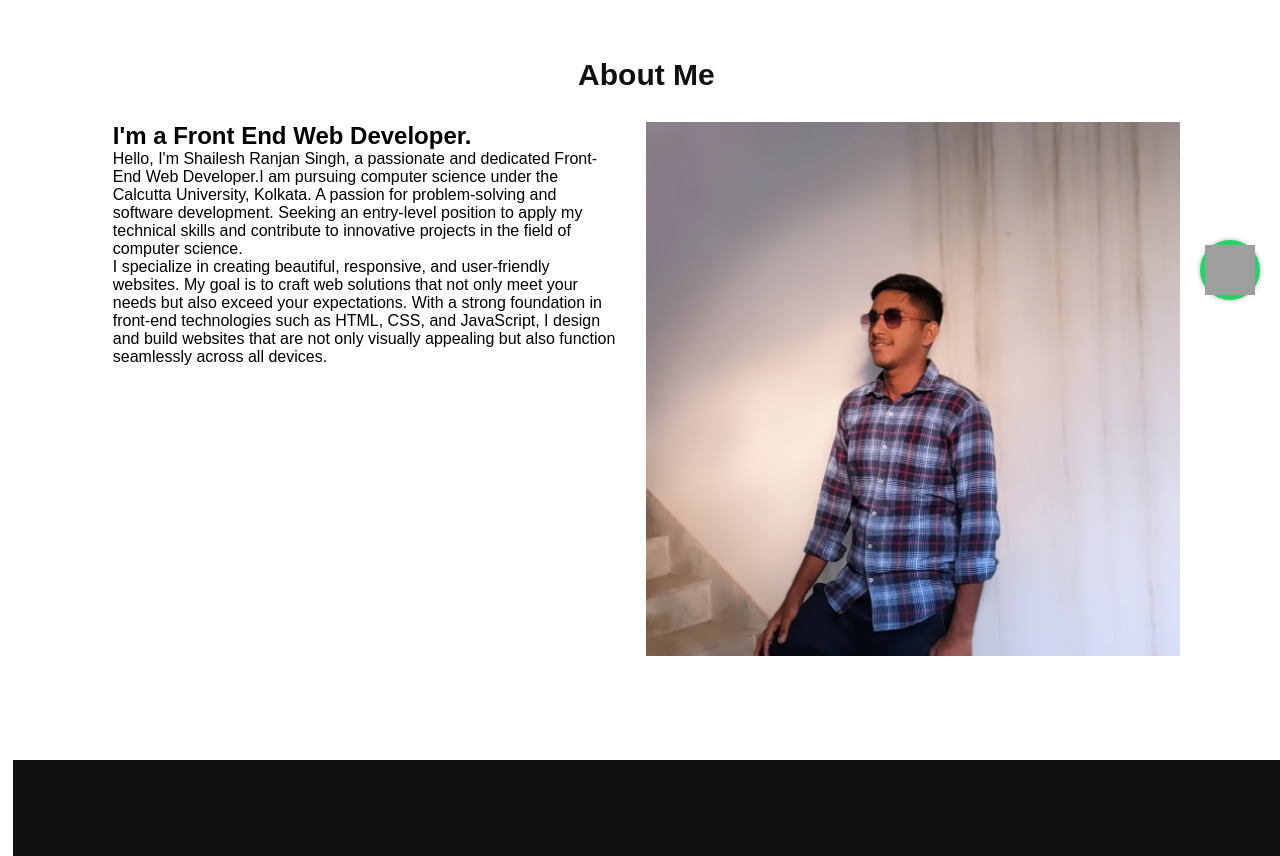
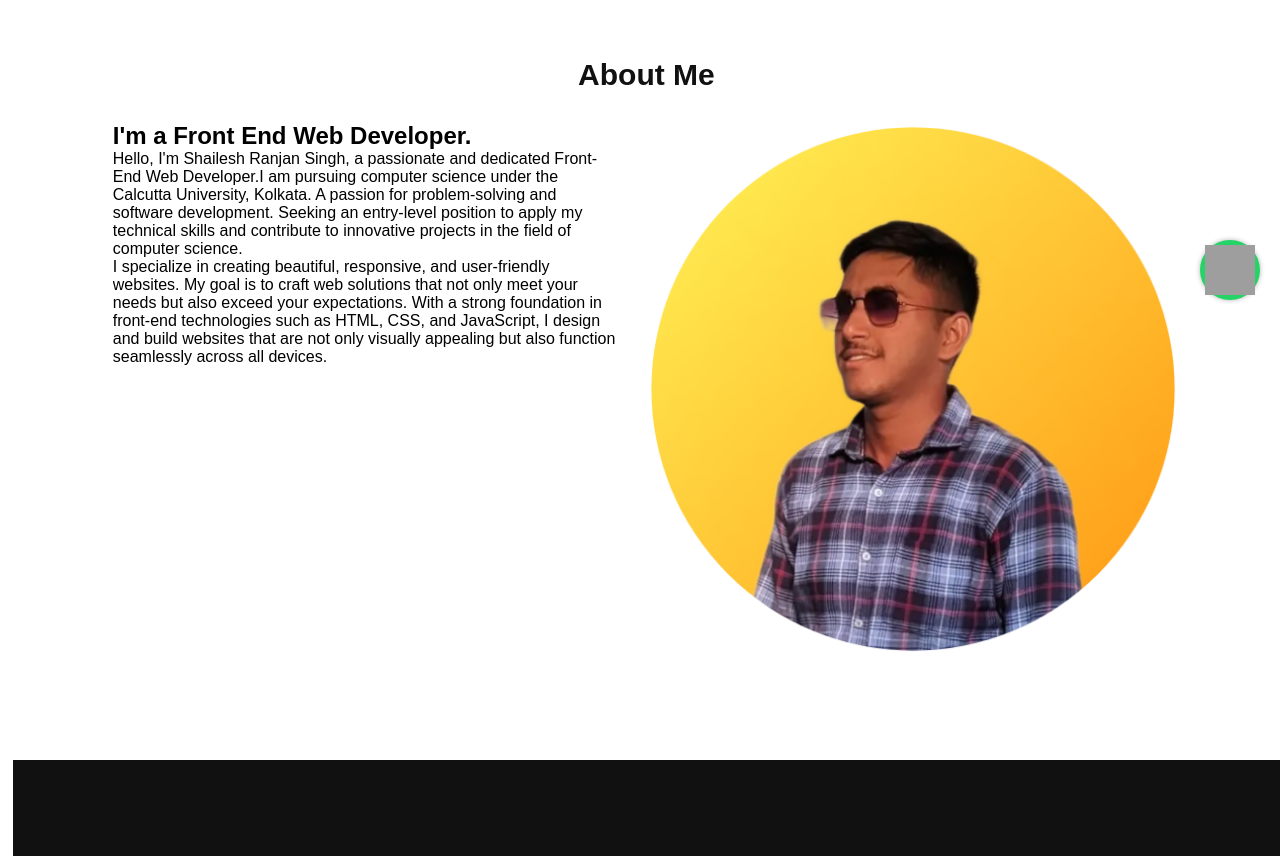
Before and after one commit to 2004shailesh/Portfolio, a plain HTML site: page index.html in a window 1280 px wide. Shown: the part 480-1336 px from the top of the page. Drawn offline with Linux system fonts and the light colour scheme; grey boxes are pictures that could not be loaded; files whose address does not match are found by name.

Commit message:
Update index.html

```diff
--- a/index.html
+++ b/index.html
@@ -62,7 +62,7 @@
       </div>
       <div class="w50">
         <div class="image">
-          <img src="shailesh logo photo.jpeg" class="img">
+          <img src="Profile picture.png" class="img">
         </div>
       </div>
     </div>
```
